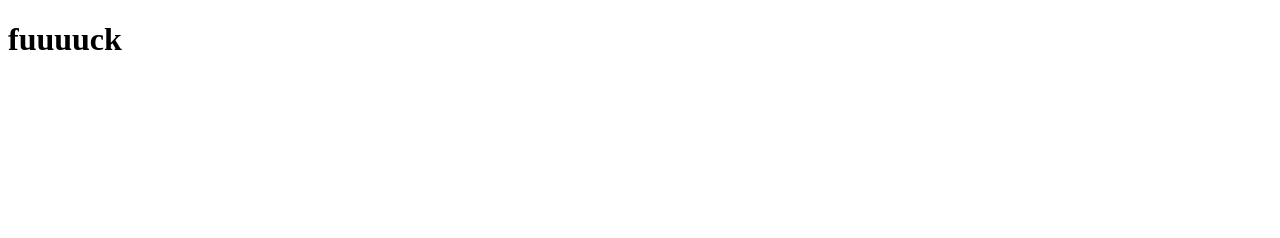
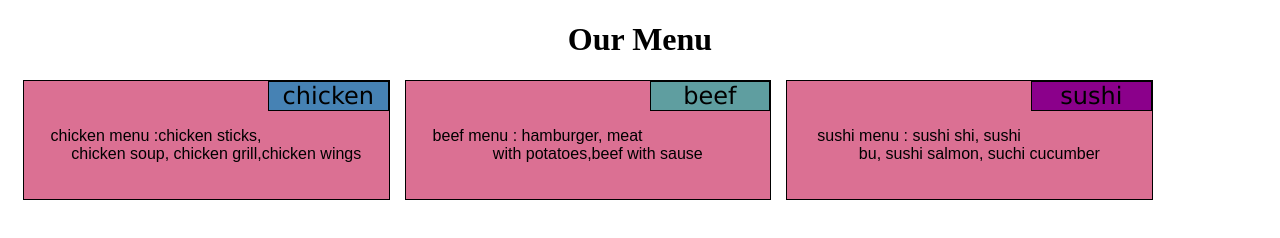
Before and after one commit to elmira26/mod2, a plain HTML site: page module.2/index.html in a window 1280 px wide. Drawn offline with Linux system fonts and the light colour scheme.

Commit message:
my commit

```diff
--- a/module.2/css/style.css
+++ b/module.2/css/style.css
@@ -0,0 +1,116 @@
+h1 {
+	text-align: center;
+}
+
+
+* {
+	box-sizing: border-box;
+}
+
+
+h2 {
+	float:right;
+	border:1px solid black;
+	font-family: verdana, mono;
+	font-weight: lighter;
+}
+
+
+
+
+#p1, #p2, #p3 {
+	background-color: #DB7093;
+	text-align: center;
+	margin-left: 15px;
+	margin-right: auto;
+	margin-bottom: 20px;
+	padding-left: 20px;
+	padding-top: 0px;
+	padding-right: 0px;
+    border:1px solid black;
+    width: 120px;
+    height: 120px;
+
+
+
+
+
+}
+
+#h1 {
+	background-color: #4682B4;
+	margin-top: 0px;
+	float: right;
+	width: 35%;
+
+}
+#h3 {
+	background-color: #5F9EA0;
+	margin-top: 0px;
+	float: right;
+	width: 35%;
+}
+#h4 {
+	background-color: #8B008B;
+	margin-top: 0px;
+	float: right;
+	width: 35%;
+}
+p {
+	padding-top: 30px;
+	font-family: sans-serif, arial;
+}
+
+
+
+#row {
+	width: 100%;
+}
+
+@media (min-width: 992px) {
+#p1 {
+		float: left;
+		width: 29%;
+	}
+#p2 {
+	float: left;
+	width: 29%;
+}
+#p3 {
+	float:left;
+	width: 29%
+}
+
+
+
+
+}
+@media (min-width: 768px) and (max-width: 991px) {
+	#p1 {
+		float: left;
+		width: 47%;
+	}
+	 #p2 {
+		float:right;
+		width: 47%
+	}
+	#p3 {
+		float:left;
+		width: 98%
+
+	}
+}
+@media (max-width: 767px) {
+	#p1{
+		float: left;
+		width: 95%;
+	}
+	#p2 {
+		float: left;
+		width: 95%;
+	}
+	#p3 {
+		float:left;
+		width: 95%;
+	}
+}
--- a/module.2/index.html
+++ b/module.2/index.html
@@ -1,10 +1,22 @@
 <!DOCTYPE html>
 <html>
 <head>
-	<title>fuck</title>
-</head>
+	<meta charset="utf-8">
+	<meta name="viewport" content="width=device-width, initial-scale=1">
+	<title>module ex2</title>
+	<link rel="stylesheet" type="text/css" href="css/style.css">
 <body>
-	<h1>fuuuuck</h1>
 
-</body>
+	<h1>Our Menu</h1>
+
+ <div id="row">
+
+ 		<div id="p1"><h2 id="h1">chicken</h2><p>chicken menu :chicken sticks, chicken soup, chicken grill,chicken wings</p></div>
+
+    	<div id="p2"><h2 id="h3">beef</h2><p> beef menu : hamburger, meat with potatoes,beef with sause</p></div>
+
+ 	    <div id="p3"><h2 id="h4">sushi</h2><p>sushi menu : sushi shi, sushi bu, sushi salmon, suchi cucumber</p></div>
+
+ </div>
+ </body>
 </html>
```
